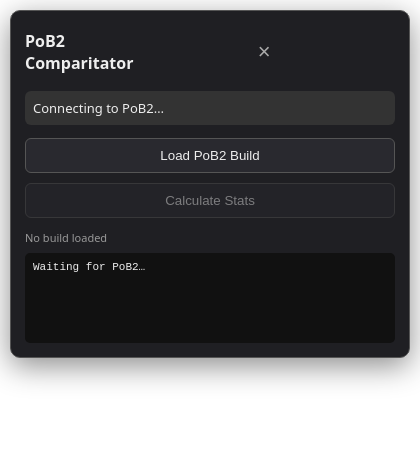
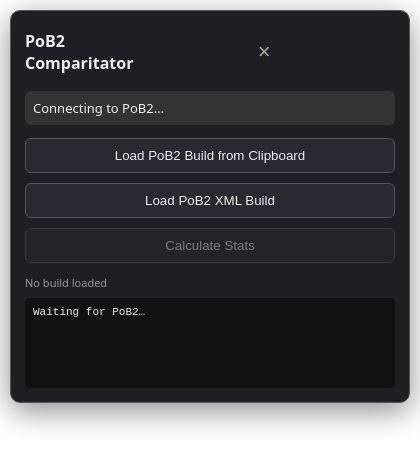
Before and after one commit to robincorn/PoB2-Comparitator, an Electron app: page src/index.html in a window 420 px wide. Drawn offline with Linux system fonts and the light colour scheme; no server answers.

Commit message:
Add clipboard build loading to overlay

```diff
--- a/src/index.html
+++ b/src/index.html
@@ -13,7 +13,8 @@
       <button id="close">×</button>
     </div>
     <div id="status" class="status">Connecting to PoB2…</div>
-    <button id="load">Load PoB2 Build</button>
+    <button id="paste">Load PoB2 Build from Clipboard</button>
+    <button id="load">Load PoB2 XML Build</button>
     <button id="calculate" disabled>Calculate Stats</button>
     <div id="file" class="muted">No build loaded</div>
     <pre id="output">Waiting for PoB2…</pre>
```
